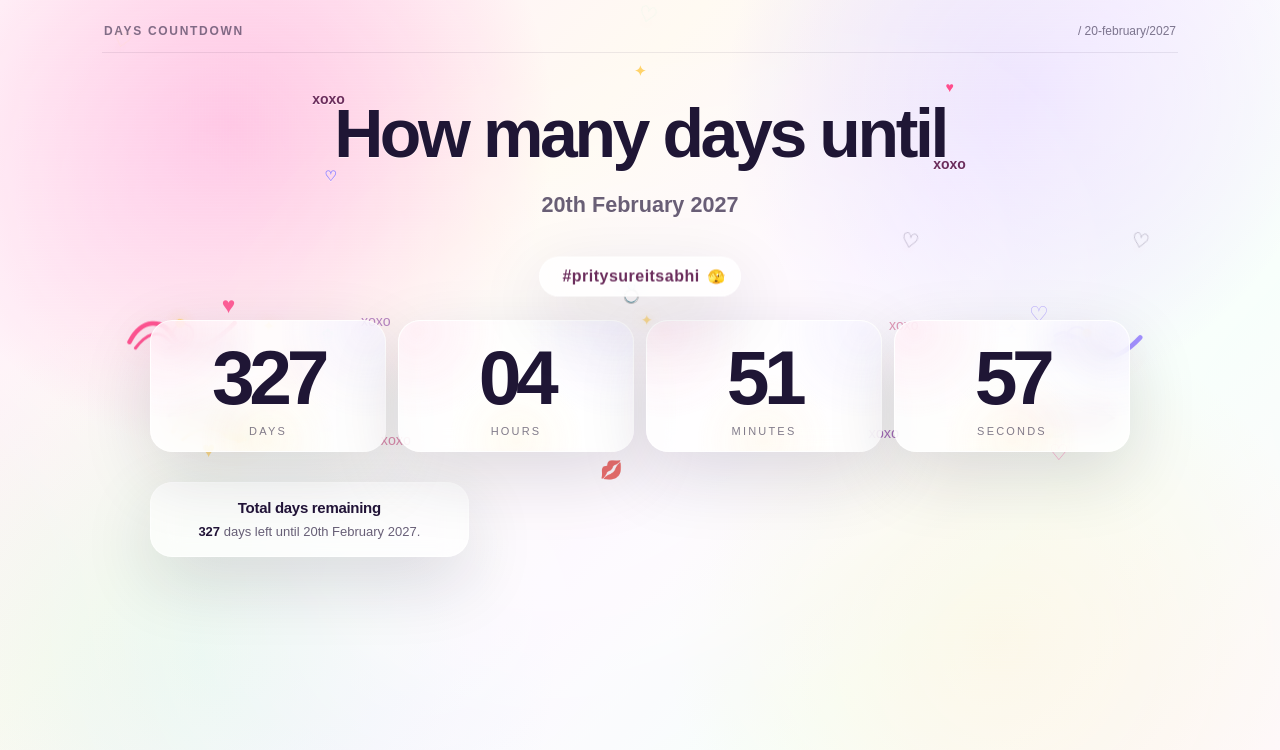
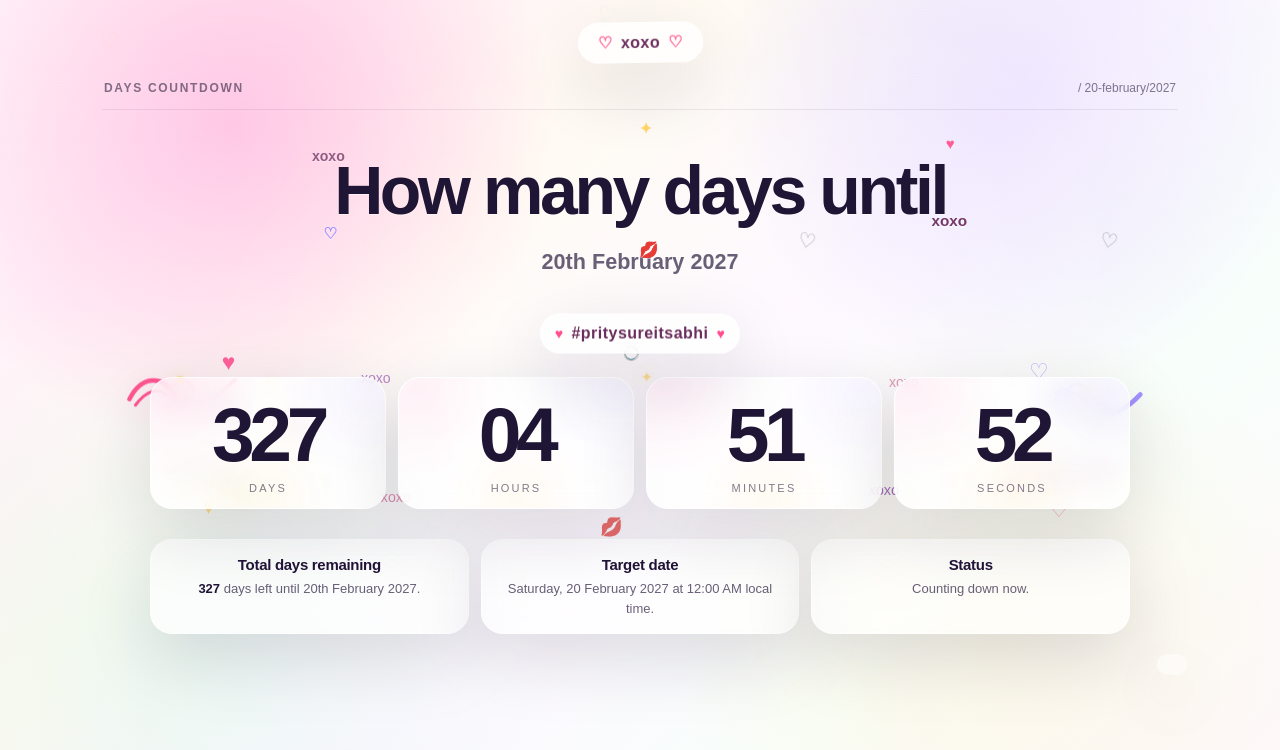
Before and after one commit to joshiadobe/Adobe-Launch, a plain HTML site: page pp.html in a window 1280 px wide. Drawn offline with Linux system fonts and the light colour scheme.

Commit message:
pp updated

```diff
--- a/pp.html
+++ b/pp.html
@@ -610,6 +610,11 @@
       50%{ transform:translateY(-2px); }
     }
 
+    @keyframes notePop{
+      0%,100%{ transform:scale(1); opacity:.72; }
+      50%{ transform:scale(1.12); opacity:1; }
+    }
+
     @media (max-width:820px){
       .countdown{
         grid-template-columns:repeat(2,minmax(0,1fr));
@@ -815,7 +820,7 @@
   <div class="floating-heart" style="--x:87vw;">♡</div>
 
   <main class="page">
-    <!-- <div class="top-note">#pritysureitsabhi <span>♡</span> xoxo <span>♡</span></div> -->
+    <div class="top-note"><span>♡</span> xoxo <span>♡</span></div>
 
     <div class="topbar">
       <div class="brand">days countdown</div>
@@ -823,7 +828,7 @@
     </div>
 
     <section class="hero">
-      <!-- <div class="eyebrow">Live countdown</div> -->
+      <div class=""></div>
 
       <div class="heading-wrap">
         <svg class="head-scribble hs1" viewBox="0 0 180 80">
@@ -846,7 +851,7 @@
         <div class="tiny-note tn3">♡</div>
         <div class="tiny-note tn4">xoxo</div>
         <div class="tiny-note tn5">✦</div>
-        <!-- <div class="tiny-note tn6">💋</div> -->
+        <div class="tiny-note tn6">💋</div>
 
         <h1>How many days until</h1>
       </div>
@@ -854,7 +859,7 @@
       <div class="date" id="prettyDate">20th February 2027</div>
 
       <div class="countdown-wrap">
-        <div class="badge"><span class="mini-heart"></span>#pritysureitsabhi<span class="mini-heart">🫣</span></div>
+        <div class="badge"><span class="mini-heart">♥</span>#pritysureitsabhi<span class="mini-heart">♥</span></div>
 
         <div class="frame">
           <div class="scribbles">
@@ -956,17 +961,17 @@
           <h2>Total days remaining</h2>
           <p><span class="exact" id="exactDays">0</span> days left until 20th February 2027.</p>
         </div>
-        <!-- <div class="panel">
+        <div class="panel">
           <h2>Target date</h2>
           <p>Saturday, 20 February 2027 at 12:00 AM local time.</p>
         </div>
         <div class="panel">
           <h2>Status</h2>
           <p id="statusText">Counting down now.</p>
-        </div> -->
+        </div>
       </div>
 
-      <!-- <div class="footer">Sweet love doodles, arrows, rings, sparkles, and xoxo everywhere.</div> -->
+      <div class="footer"></div>
     </section>
   </main>
 
@@ -1010,8 +1015,22 @@
       document.getElementById("statusText").textContent = "Counting down now.";
     }
 
-    updateCountdown();
-    setInterval(updateCountdown, 1000);
+    function startLiveCountdown(){
+      updateCountdown();
+
+      function tick(){
+        updateCountdown();
+        const now = new Date();
+        const delay = 1000 - now.getMilliseconds();
+        window.setTimeout(tick, delay);
+      }
+
+      const now = new Date();
+      const delay = 1000 - now.getMilliseconds();
+      window.setTimeout(tick, delay);
+    }
+
+    startLiveCountdown();
 
     const hearts = Array.from(document.querySelectorAll(".floating-heart"));
     const slots = hearts.map((_, i) => ({ x: 6 + i * 18 + Math.random() * 5 }));
```
